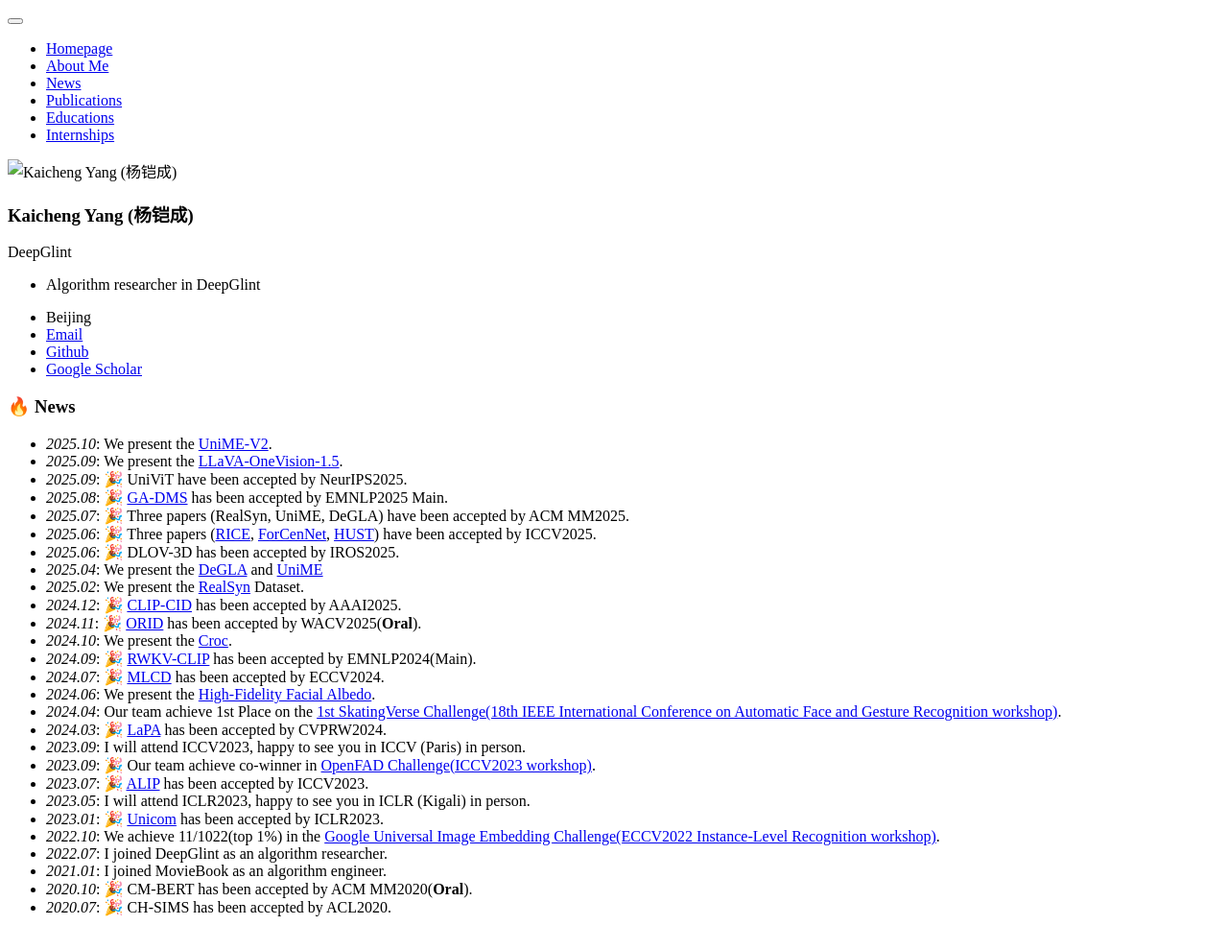
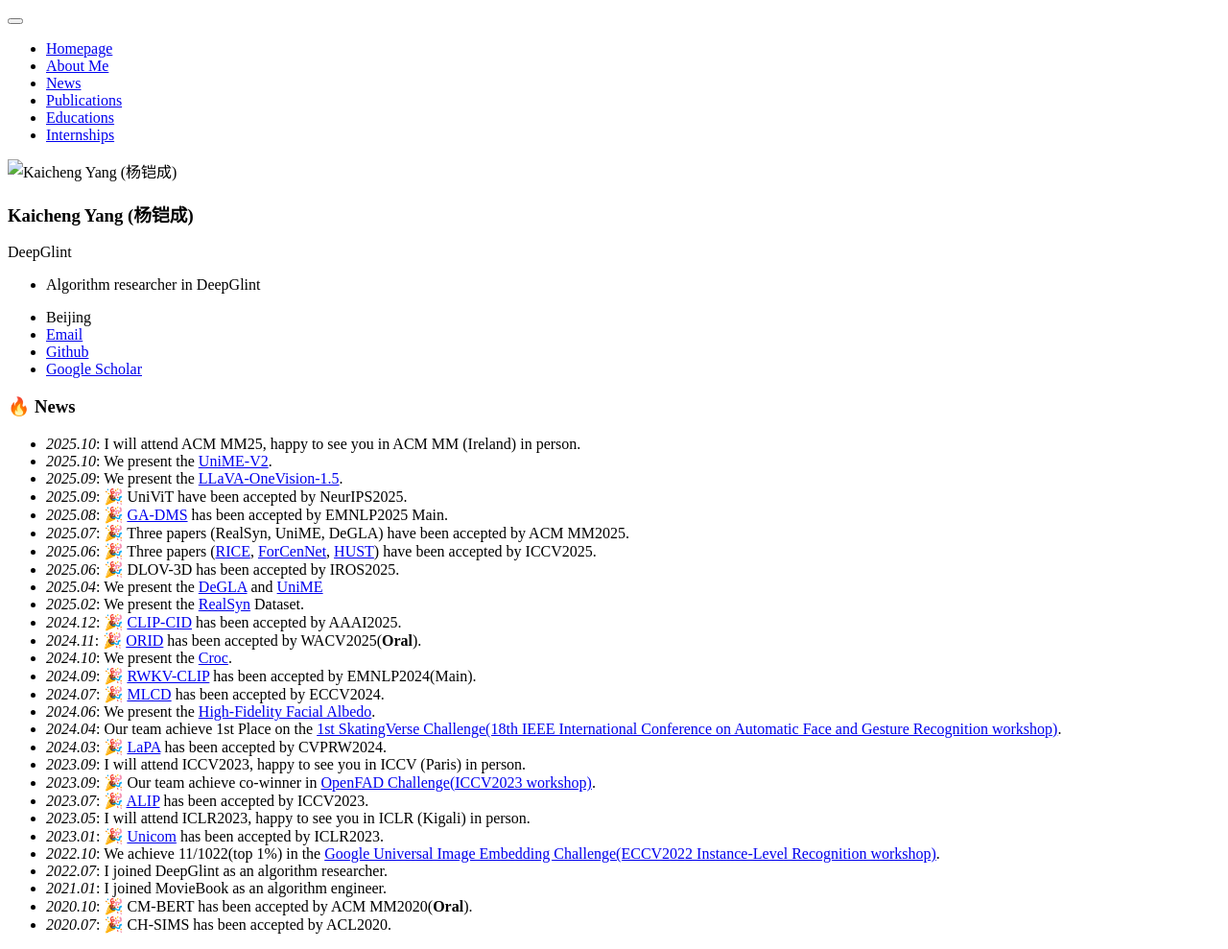
Before and after one commit to Kaicheng-Yang0828/Kaicheng-Yang0828.github.io, a Jekyll site: the page built from _pages/includes/news.md, in a window 1280 px wide. Shown: the whole page at 96% size. Built offline with Jekyll 4.4.1, drawn with Linux system fonts in a browser that asks for light colours; our own code applies the rules of GitHub Pages for plain Markdown files.

Commit message:
Update news.md

```diff
--- a/_pages/includes/news.md
+++ b/_pages/includes/news.md
@@ -1,4 +1,5 @@
 # 🔥 News
+- *2025.10*: I will attend ACM MM25, happy to see you in ACM MM (Ireland) in person.
 - *2025.10*: We present the [UniME-V2](https://arxiv.org/pdf/2510.13515).
 - *2025.09*: We present the [LLaVA-OneVision-1.5](https://arxiv.org/abs/2509.23661).
 - *2025.09*: 🎉 UniViT have been accepted by NeurIPS2025.
```
